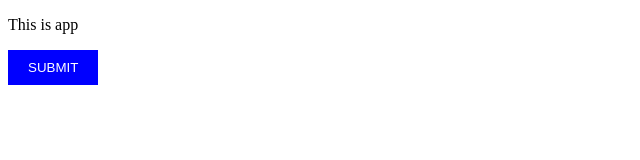
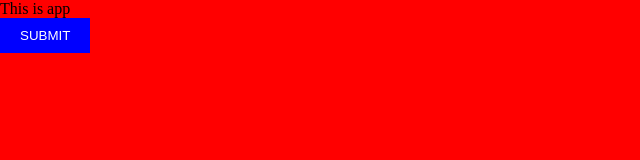
Before and after one commit to Pvtbin/Git_tutorial, a plain HTML site: page index.html in a window 1280 px wide. Shown: the whole page, without its empty margins (0-640 px from the left). Drawn offline with Linux system fonts and the light colour scheme.

Commit message:
update file

```diff
--- a/body.css
+++ b/body.css
@@ -1,4 +1,6 @@
-::backdrop {
-  background: rgba(0, 0, 0, 0.5);
-  backdrop-filter: blur(5px);
+* {
+  margin: 0;
+  padding: 0;
+  box-sizing: border-box;
+  background: red;
 }
--- a/index.html
+++ b/index.html
@@ -6,6 +6,7 @@
     <title>Document</title>
     <link rel="stylesheet" href="main.css">
     <link rel="stylesheet" href="main2.css">
+    <link rel="stylesheet" href="body.css">
 </head>
 <body>
     <p>This is app</p>
```
